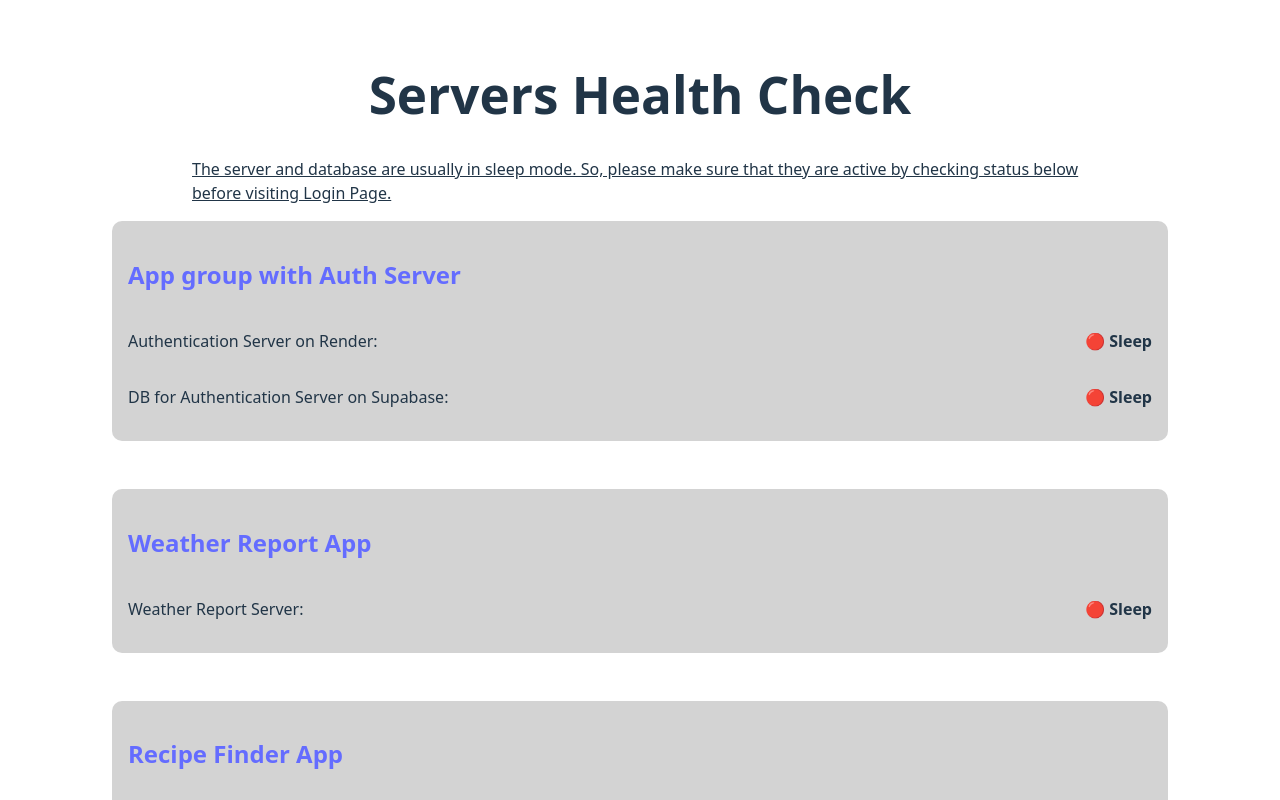
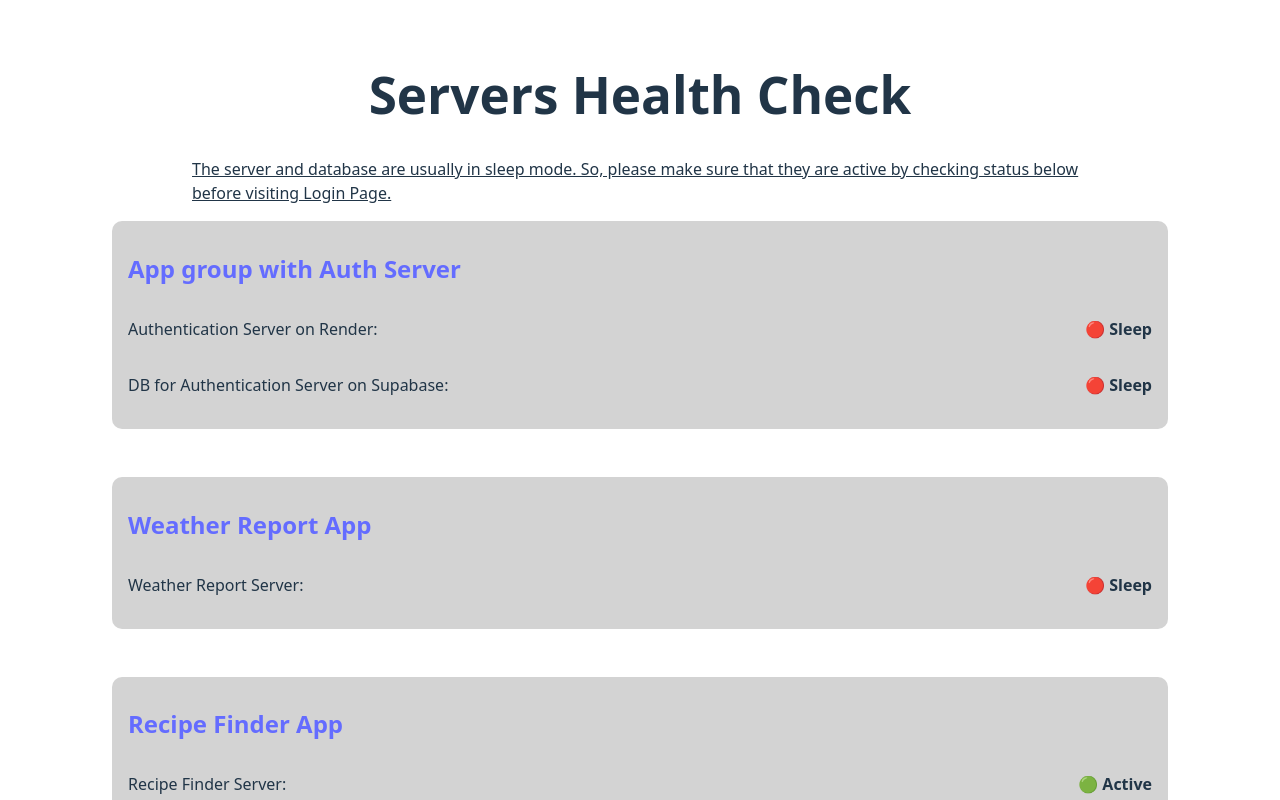
Before and after one commit to kappasan21/server-health-check, a React (Vite) app: page / in a window 1280 px wide. Shown: the top 800 px of the page. Built offline with nearby package versions, Linux system fonts and the light colour scheme; no server answers.

Commit message:
GUI updates

```diff
--- a/src/App.css
+++ b/src/App.css
@@ -69,6 +69,7 @@ li {
   width: 80vw;
   padding: 1rem;
   border-radius: 10px;
+  line-height: 1.5rem;
 }
 
 .status-list-section p {
```
